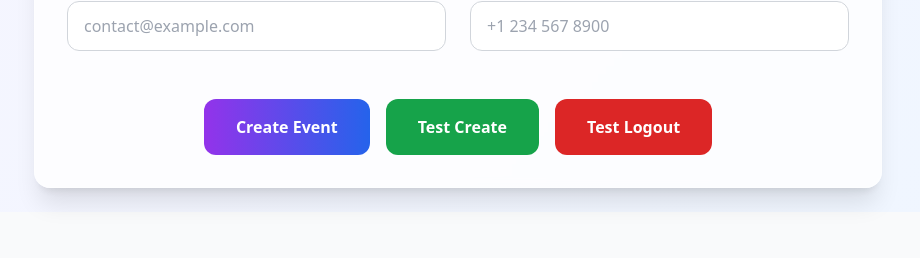
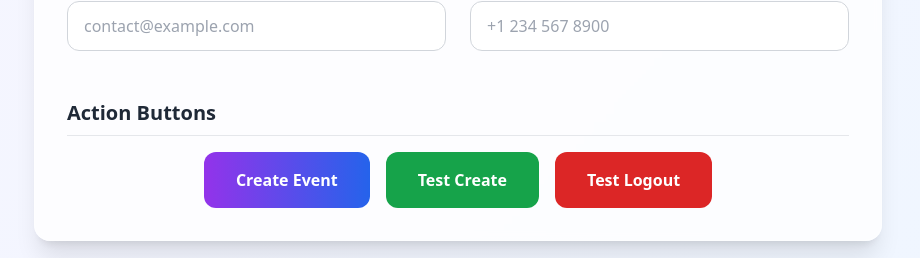
Before and after one commit to agnostos0/huddle0, a React (Vite) app in the folder frontend/: page /create-event in a window 1280 px wide. Shown: the part 1154-1412 px from the top of the page, without its empty margins (182-1102 px from the left). Before the commit the page ends 1366 px from the top, so only its background shows below. Built offline with nearby package versions, Linux system fonts and the light colour scheme; no server answers; sample sign-in values are in the browser's storage.

Commit message:
Fix button layout and add component rendering debug logs

```diff
--- a/frontend/src/pages/CreateEvent.jsx
+++ b/frontend/src/pages/CreateEvent.jsx
@@ -102,6 +102,10 @@ export default function CreateEvent() {
       setIsSubmitting(false)
     }
   }
+
+  console.log('CreateEvent: Component rendering...');
+  console.log('CreateEvent: User:', user);
+  console.log('CreateEvent: Token:', token);
 
   return (
     <div className="min-h-screen bg-gradient-to-br from-purple-50 to-blue-50">
@@ -294,8 +298,13 @@ export default function CreateEvent() {
               </div>
             </div>
 
-            {/* Submit Button */}
-            <div className="flex justify-center pt-6 space-x-4">
+            {/* Submit Buttons */}
+            <div className="pt-6">
+              <h3 className="text-xl font-semibold text-gray-800 border-b border-gray-200 pb-2 mb-4">
+                Action Buttons
+              </h3>
+
+              <div className="flex flex-wrap justify-center gap-4">
               <button
                 type="submit"
                 disabled={isSubmitting}
@@ -357,6 +366,7 @@ export default function CreateEvent() {
               >
                 Test Logout
               </button>
+              </div>
             </div>
           </form>
         </div>
```
